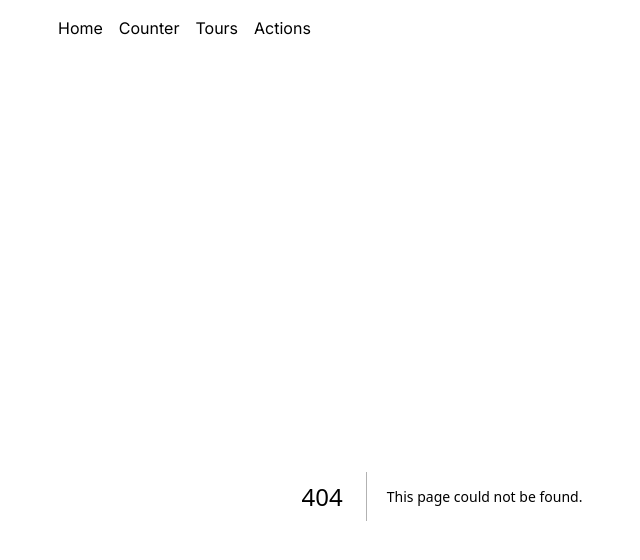
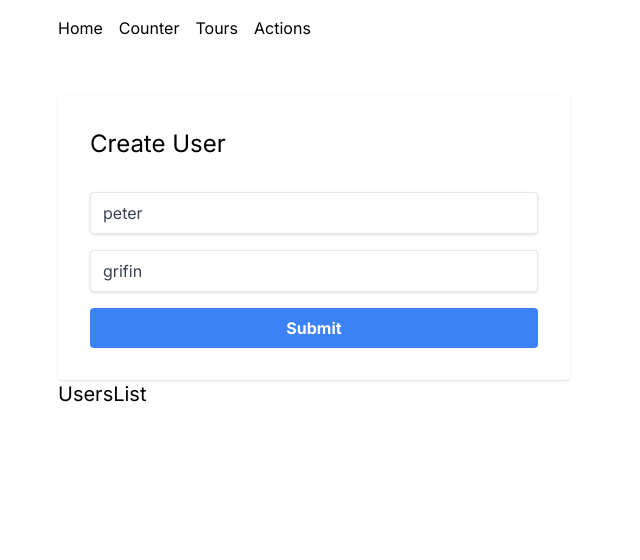
Before and after one commit to surgeBinded/nextjs-tutorial, a Next.js app: page /actions in a window 1280 px wide. Before the commit this address had no page. Shown: the top 560 px of the page, without its empty margins (198-838 px from the left). Built offline with nearby package versions, Linux system fonts and the light colour scheme.

Commit message:
server actions

```diff
--- /dev/null
+++ b/app/actions/page.tsx
@@ -0,0 +1,12 @@
+import Form from "@/components/Form";
+import UsersList from "@/components/UsersList";
+
+const ActionsPage = () => {
+  return (
+    <>
+      <Form />
+      <UsersList />
+    </>
+  );
+};
+export default ActionsPage;
--- /dev/null
+++ b/components/Form.tsx
@@ -0,0 +1,35 @@
+const createUser = async () => {
+  "use server";
+  console.log("createing user...");
+};
+
+const Form = () => {
+  return (
+    <form action={createUser} className={formStyle}>
+      <h2 className="text-2xl capitalize mb-4">create user</h2>
+      <input
+        type="text"
+        name="fistName"
+        defaultValue="peter"
+        required
+        className={inputStyle}
+      />
+      <input
+        type="text"
+        name="lastName"
+        defaultValue="grifin"
+        required
+        className={inputStyle}
+      />
+      <button type="submit" className={btnStyle}>
+        submit
+      </button>
+    </form>
+  );
+};
+
+const formStyle = "max-w-lg flex flex-col gap-y-4  shadow rounded p-8";
+const inputStyle = "border shadow rounded py-2 px-3 text-gray-700";
+const btnStyle =
+  "bg-blue-500 hover:bg-blue-700 text-white font-bold py-2 px-4 rounded capitalize";
+export default Form;
--- /dev/null
+++ b/components/UsersList.tsx
@@ -0,0 +1,4 @@
+const UsersList = () => {
+  return <h3 className="text-xl">UsersList</h3>;
+};
+export default UsersList;
```
